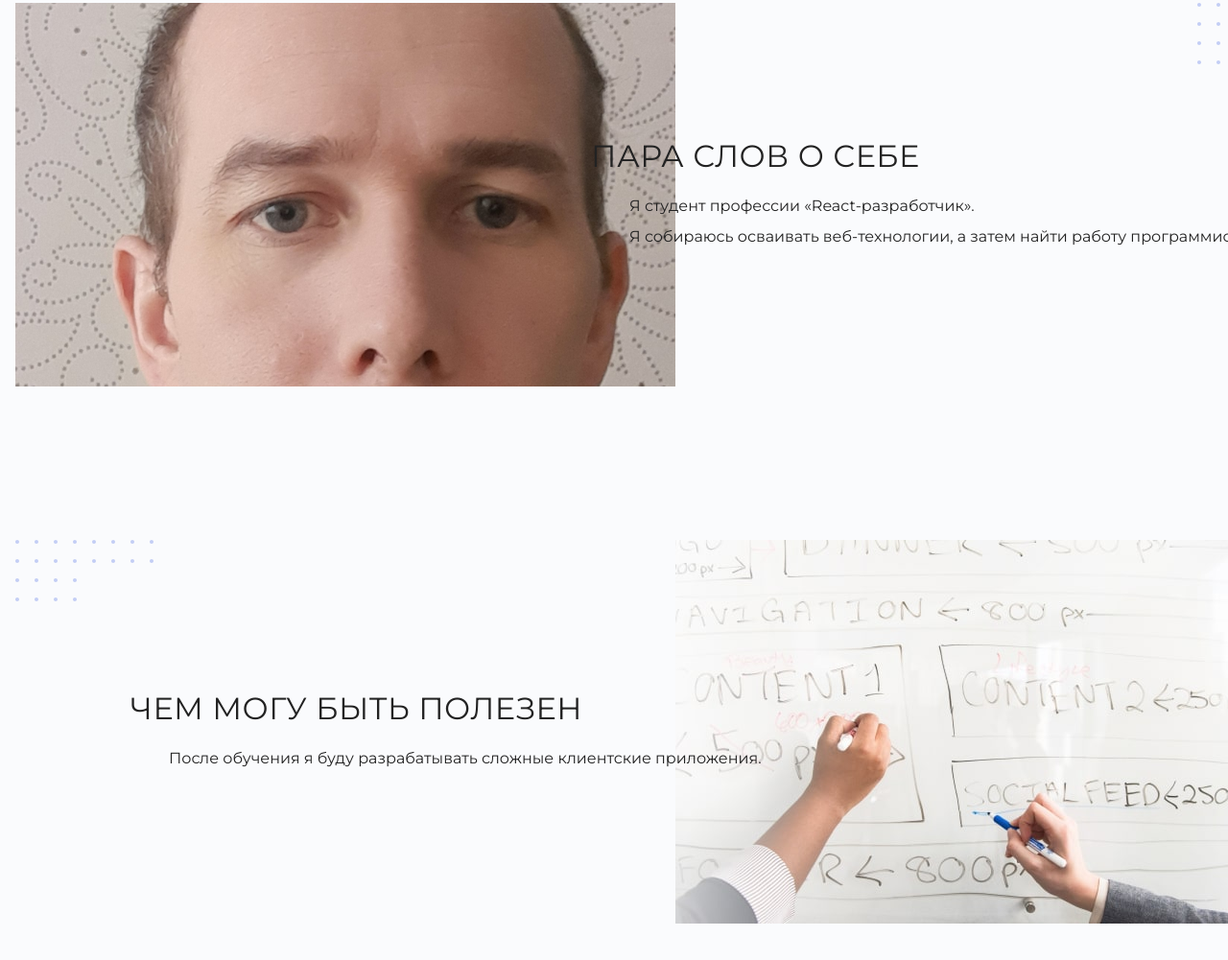
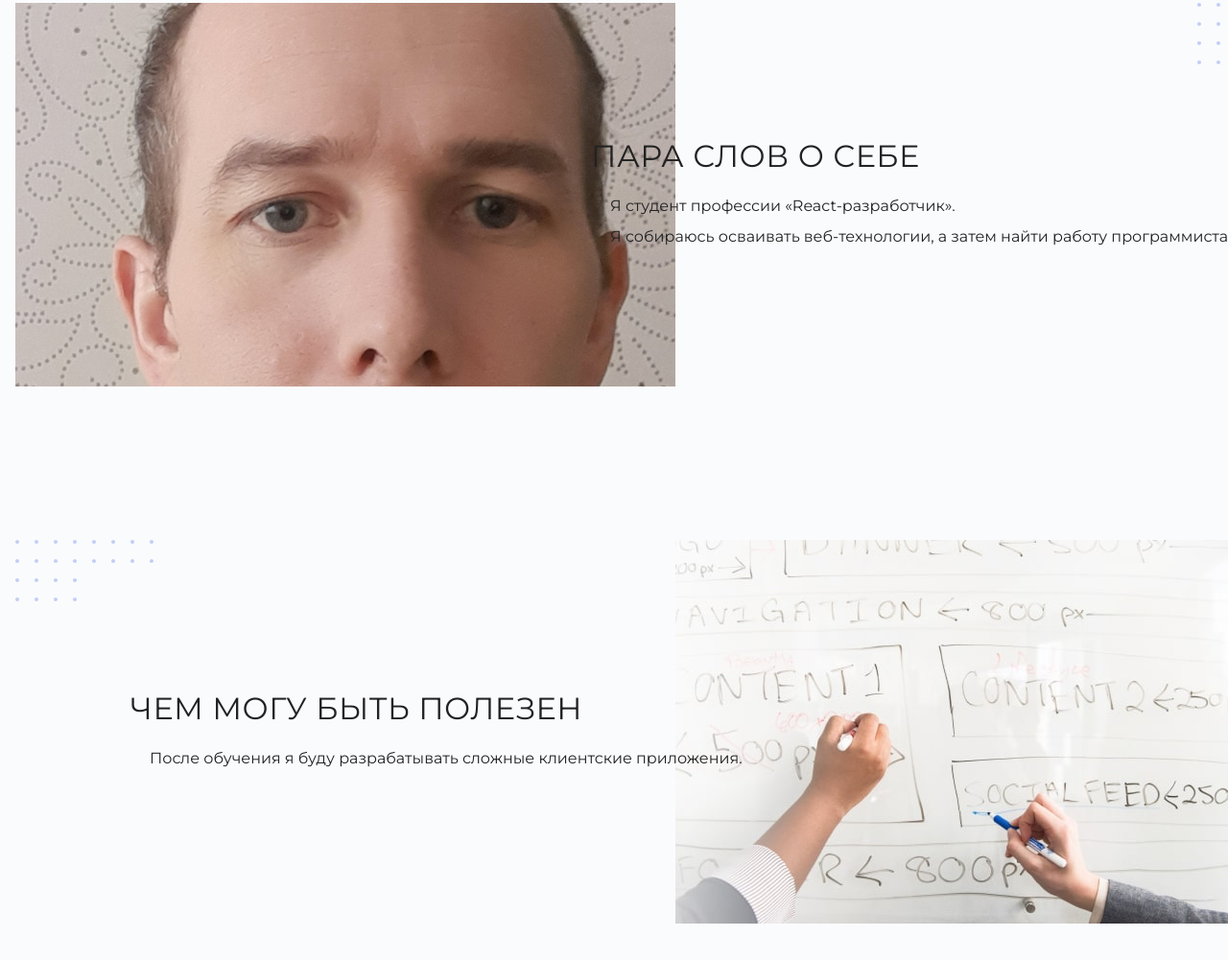
Before and after one commit to GaryTe/First-project, a plain HTML site: page index.html in a window 1280 px wide. Shown: the part 1037-2038 px from the top of the page at 96% size. Drawn offline with Linux system fonts and the light colour scheme.

Commit message:
Update style.css

```diff
--- a/style.css
+++ b/style.css
@@ -186,7 +186,7 @@ body {
 }
 
 .intro p {
-  margin: 0 0 0 40px;
+  margin: 0 0 0 20px;
   width: 688px;
 }
 
```
